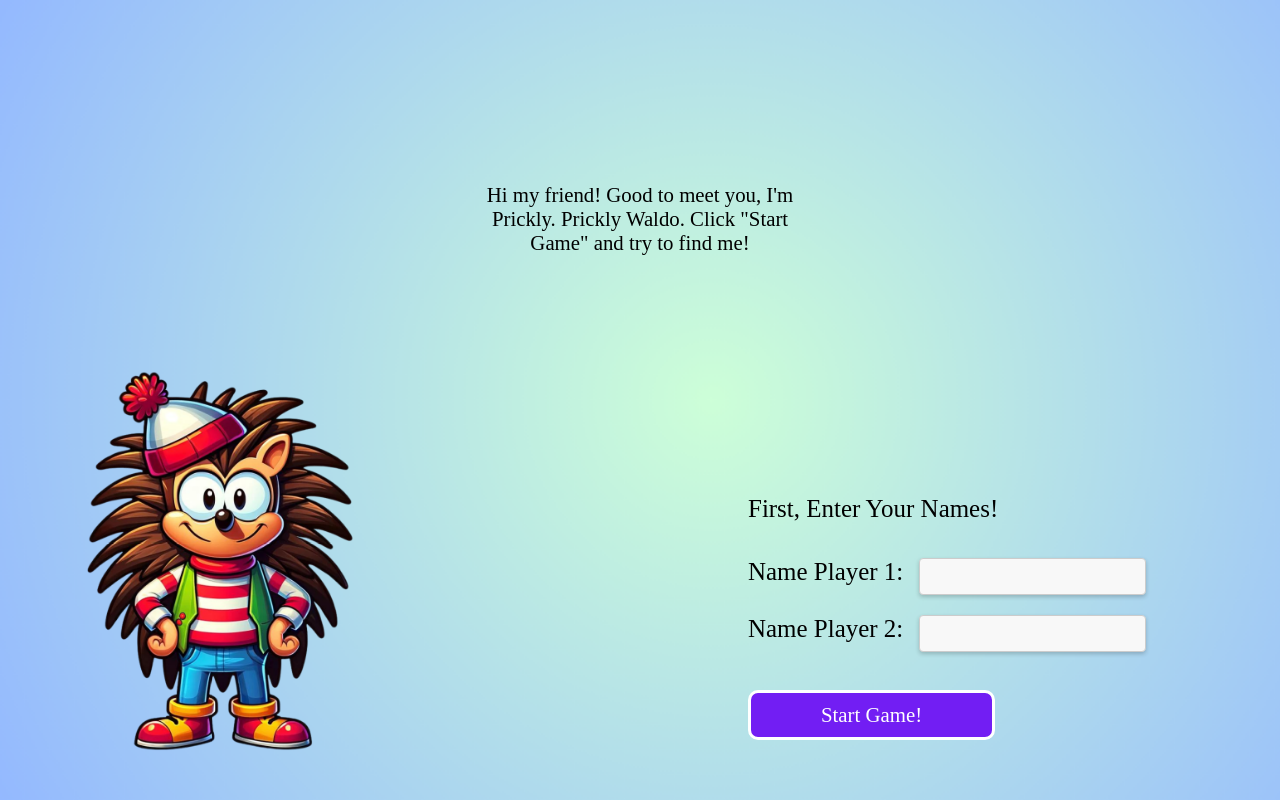
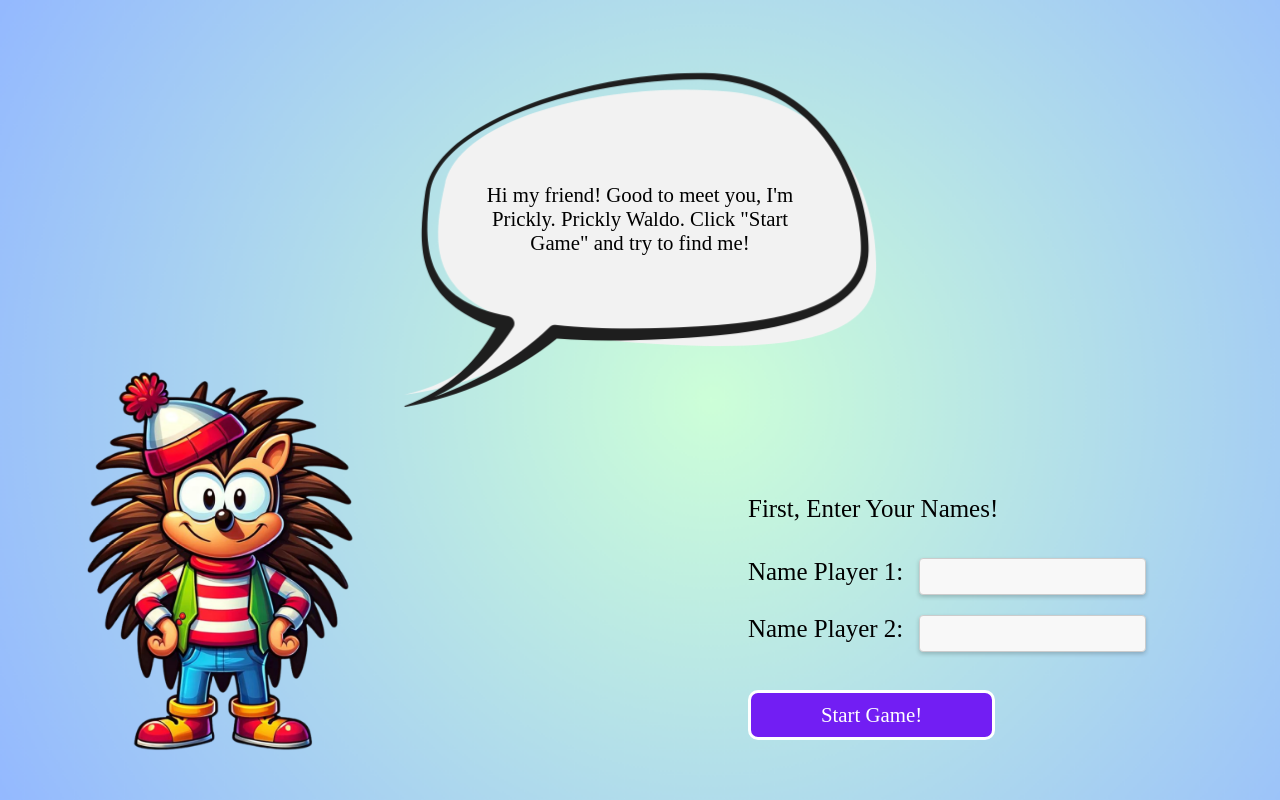
Before and after one commit to annagy07/waldo-project, a plain HTML site: page index.html in a window 1280 px wide. Drawn offline with Linux system fonts and the light colour scheme; the site is published under a folder, as on GitHub Pages, so addresses that start at the root find nothing; a web font is replaced by a local one.

Commit message:
try fixing image

```diff
--- a/styles/style.css
+++ b/styles/style.css
@@ -50,7 +50,7 @@ body {
   ); /* Center the bubble horizontally and move it up */
   width: 60vw;
   height: 60vh;
-  background-image: url("/./images/waldo/speechbubble.png");
+  background-image: url("../images/waldo/speechbubble.png");
   background-size: 70%;
   background-repeat: no-repeat;
   background-position: center;
```
